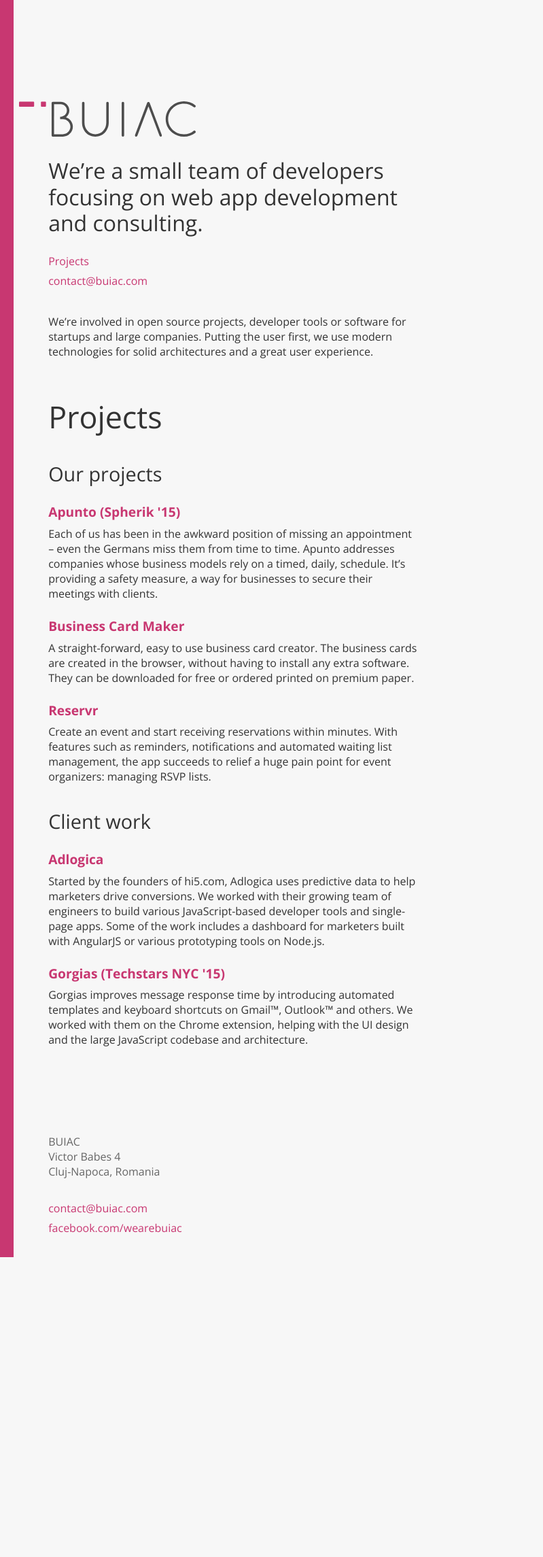
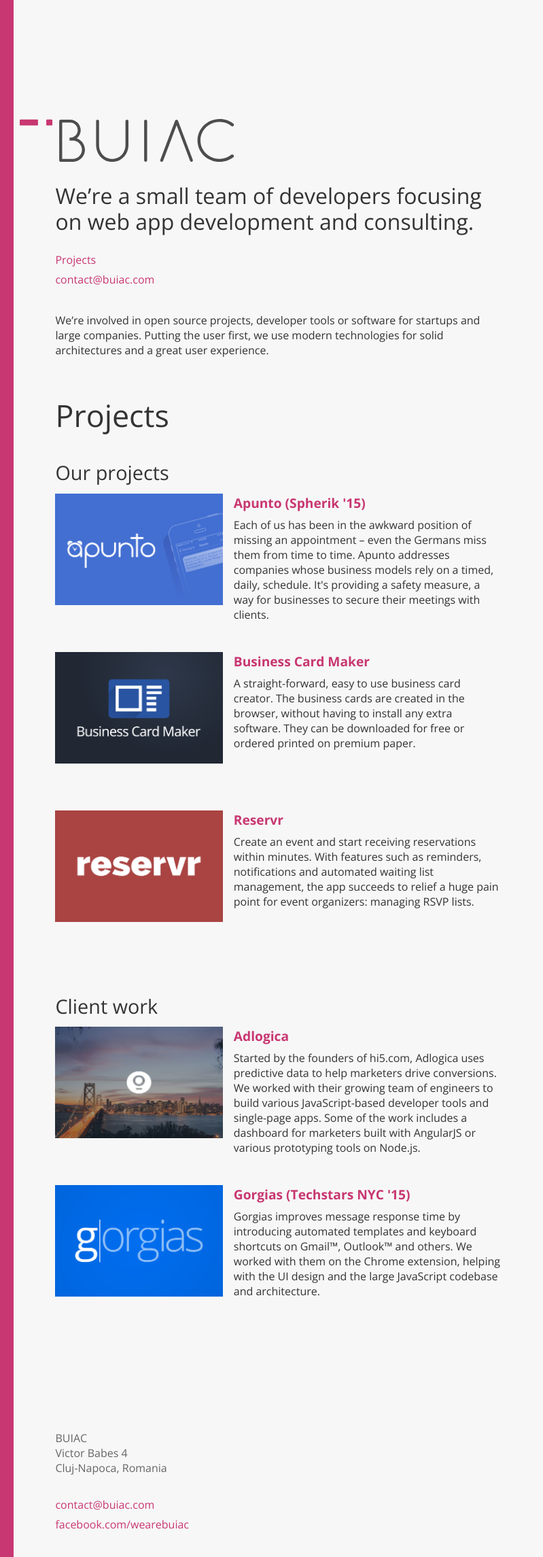
Before and after one commit to buiac/buiac.github.io, a Jekyll site: the page built from index.html, in a window 1280 px wide. Shown: the whole page at 68% size, without its empty margins (0-799 px from the left). Built offline with Jekyll 4.4.1, drawn with Linux system fonts in a browser that asks for light colours; before the commit the page ends 1849 px from its top, so only the background shows below that.

Commit message:
Promo images for all the projects.

```diff
--- a/_includes/projects.md
+++ b/_includes/projects.md
@@ -2,48 +2,85 @@
 
 ### Our projects
 
-<h4>
-  <a href="http://spherikaccelerator.com/blog/spherik-startup-intro-apunto/" target="_blank">
-    Apunto (Spherik '15)
+<div class="project-item">
+  <a href="http://spherikaccelerator.com/blog/spherik-startup-intro-apunto/" target="_blank" class="project-image">
+    <img src="images/promo-apunto.png" alt="Apunto - Automated notifications for your customers">
   </a>
-</h4>
 
-Each of us has been in the awkward position of missing an appointment – even the Germans miss them from time to time. Apunto addresses companies whose business models rely on a timed, daily, schedule. It's providing a safety measure, a way for businesses to secure their meetings with clients.
+  <h4>
+    <a href="http://spherikaccelerator.com/blog/spherik-startup-intro-apunto/" target="_blank">
+      Apunto (Spherik '15)
+    </a>
+  </h4>
 
+  <p>
+    Each of us has been in the awkward position of missing an appointment – even the Germans miss them from time to time. Apunto addresses companies whose business models rely on a timed, daily, schedule. It's providing a safety measure, a way for businesses to secure their meetings with clients.
+  </p>
+</div>
 
-<h4>
-  <a href="https://www.bizcardmaker.com/" target="_blank">
-    Business Card Maker
+<div class="project-item">
+  <a href="https://www.bizcardmaker.com/" target="_blank" class="project-image">
+    <img src="images/promo-bizcardmaker.png" alt="">
   </a>
-</h4>
 
-A straight-forward, easy to use business card creator. The business cards are created in the browser, without having to install any extra software. They can be downloaded for free or ordered printed on premium paper.
+  <h4>
+    <a href="https://www.bizcardmaker.com/" target="_blank">
+      Business Card Maker
+    </a>
+  </h4>
 
+  <p>
+    A straight-forward, easy to use business card creator. The business cards are created in the browser, without having to install any extra software. They can be downloaded for free or ordered printed on premium paper.
+  </p>
+</div>
 
-<h4>
-  <a href="http://www.reservr.net/" target="_blank">
-    Reservr
+<div class="project-item">
+  <a href="http://www.reservr.net/" target="_blank" class="project-image">
+    <img src="images/promo-reservr.png" alt="">
   </a>
-</h4>
 
-Create an event and start receiving reservations within minutes. With features such as reminders, notifications and automated waiting list management, the app succeeds to relief a huge pain point for event organizers: managing RSVP lists.
+  <h4>
+    <a href="http://www.reservr.net/" target="_blank">
+      Reservr
+    </a>
+  </h4>
+
+  <p>
+    Create an event and start receiving reservations within minutes. With features such as reminders, notifications and automated waiting list management, the app succeeds to relief a huge pain point for event organizers: managing RSVP lists.
+  </p>
+</div>
 
 
 ### Client work
 
-<h4>
-  <a href="http://adlogica.com/" target="_blank">
-    Adlogica
+<div class="project-item">
+  <a href="http://adlogica.com/" target="_blank" class="project-image">
+    <img src="images/promo-adlogica.png" alt="">
   </a>
-</h4>
 
-Started by the founders of hi5.com, Adlogica uses predictive data to help marketers drive conversions. We worked with their growing team of engineers to build various JavaScript-based developer tools and single-page apps. Some of the work includes a dashboard for marketers built with AngularJS or various prototyping tools on Node.js.
+  <h4>
+    <a href="http://adlogica.com/" target="_blank">
+      Adlogica
+    </a>
+  </h4>
 
+  <p>
+    Started by the founders of hi5.com, Adlogica uses predictive data to help marketers drive conversions. We worked with their growing team of engineers to build various JavaScript-based developer tools and single-page apps. Some of the work includes a dashboard for marketers built with AngularJS or various prototyping tools on Node.js.
+  </p>
+</div>
 
-<h4>
-  <a href="https://gorgias.io/" target="_blank">
-    Gorgias (Techstars NYC '15)
+<div class="project-item">
+  <a href="https://gorgias.io/" target="_blank" class="project-image">
+    <img src="images/promo-gorgias.png" alt="">
   </a>
-</h4>
 
-Gorgias improves message response time by introducing automated templates and keyboard shortcuts on Gmail™, Outlook™ and others. We worked with them on the Chrome extension, helping with the UI design and the large JavaScript codebase and architecture.
+  <h4>
+    <a href="https://gorgias.io/" target="_blank">
+      Gorgias (Techstars NYC '15)
+    </a>
+  </h4>
+
+  <p>
+    Gorgias improves message response time by introducing automated templates and keyboard shortcuts on Gmail™, Outlook™ and others. We worked with them on the Chrome extension, helping with the UI design and the large JavaScript codebase and architecture.
+  </p>
+</div>
--- a/_layouts/default.html
+++ b/_layouts/default.html
@@ -13,7 +13,6 @@
 
   <link href="http://fonts.googleapis.com/css?family=Open+Sans:300,400,700" rel="stylesheet" type="text/css">
 
-  <link rel="stylesheet" href="/bower_components/normalize-css/normalize.css">
   <link rel="stylesheet" href="/styles/website.css">
 </head>
 <body>
--- a/styles/website.css
+++ b/styles/website.scss
@@ -1,5 +1,9 @@
-/* Buiac
+---
+---
+/* BUIAC
  */
+
+@import '../bower_components/normalize-css/normalize.css';
 
 *,
 *:before,
@@ -11,7 +15,7 @@
 
 html {
   height: 100%;
-  max-width: 40em;
+  max-width: 48em;
 }
 
 body {
@@ -72,10 +76,10 @@
 .logo {
   display: block;
   width: 48%;
+  min-width: 5.2em;
+  margin-left: -8%;
   position: relative;
   overflow: hidden;
-  display: block;
-  margin-left: -8%;
   background: url(../images/logo.svg) no-repeat left top;
   background-size: contain;
 
@@ -118,6 +122,37 @@
   margin-bottom: 8em;
 }
 
+.project-item {
+  overflow: hidden;
+  padding-bottom: 2em;
+}
+
+.project-image:hover {
+  border: 0;
+}
+
+@media (min-width: 40em) {
+  .project-item {
+    padding-bottom: 0;
+  }
+
+  .project-image {
+    float: left;
+    width: 40%;
+    padding-right: 1em;
+    margin-bottom: 4em;
+  }
+
+  .project-image ~ p {
+    float: left;
+    width: 60%;
+  }
+}
+
+.project-item h4 {
+  margin-top: 0;
+}
+
 /* footer
  */
 
```
Also changed, not shown: _artwork/icon.png, _artwork/icon.svg, _artwork/logo.png (deleted), _artwork/logo.svg (deleted), _artwork/promo-adlogica.svg (added), _artwork/promo-apunto.svg (added), _artwork/promo-bizcardmaker.svg (added), _artwork/promo-gorgias.svg (added), _artwork/promo-reservr.svg (added), favicon.ico, images/logo.svg, images/promo-adlogica.png (added), images/promo-apunto.png (added), images/promo-bizcardmaker.png (added), 2 more files.
